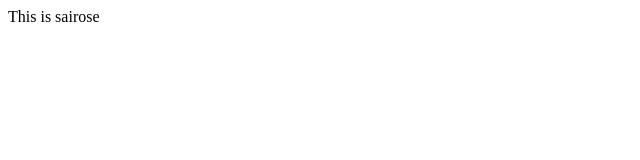
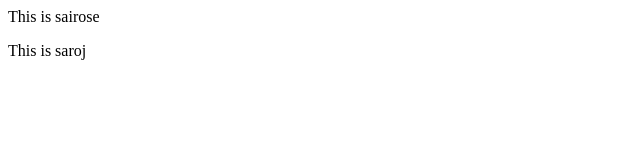
Before and after one commit to Sairose/local-repo, a plain HTML site: page index.html in a window 1280 px wide. Shown: the full height of the page, 0-640 px from the left. Drawn offline with Linux system fonts and the light colour scheme.

Commit message:
paragraph is updated

```diff
--- a/index.html
+++ b/index.html
@@ -1 +1,2 @@
 <p>This is sairose</p>
+<p>This is saroj</p>
```
Also changed, not shown: index.css (added).
